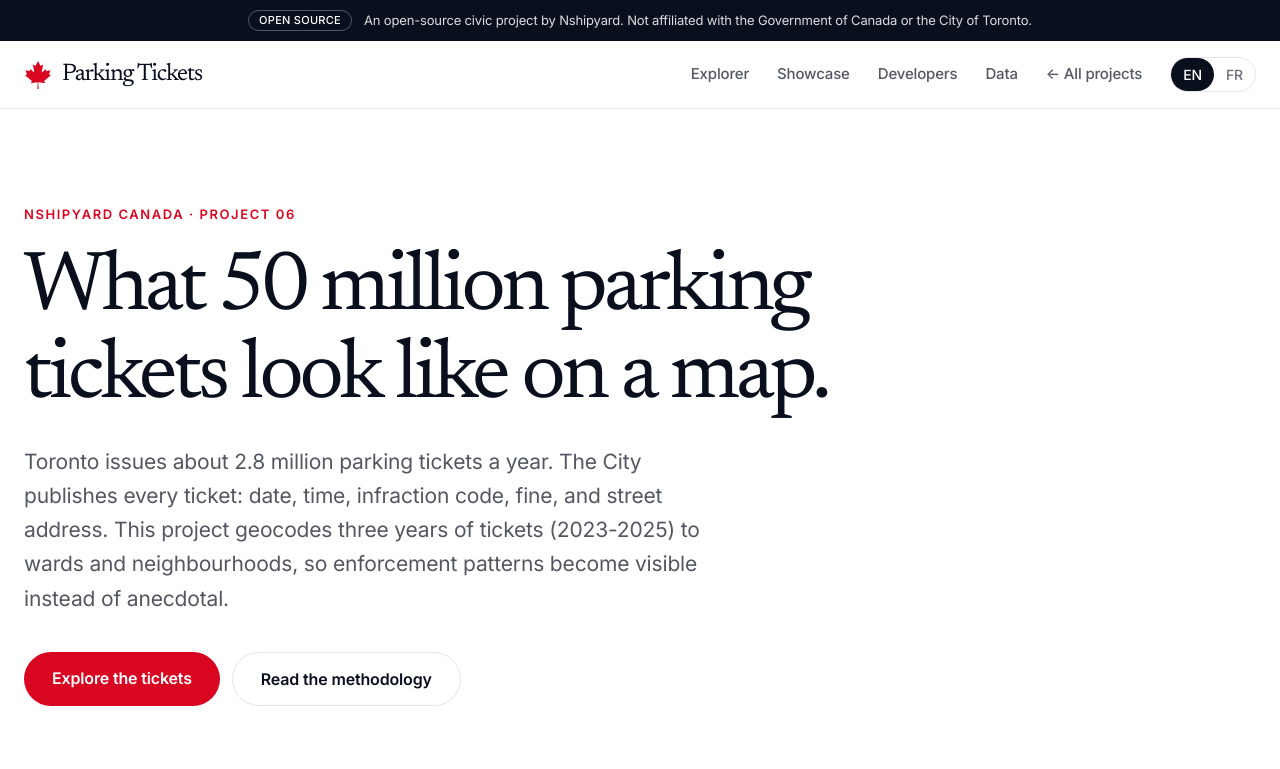
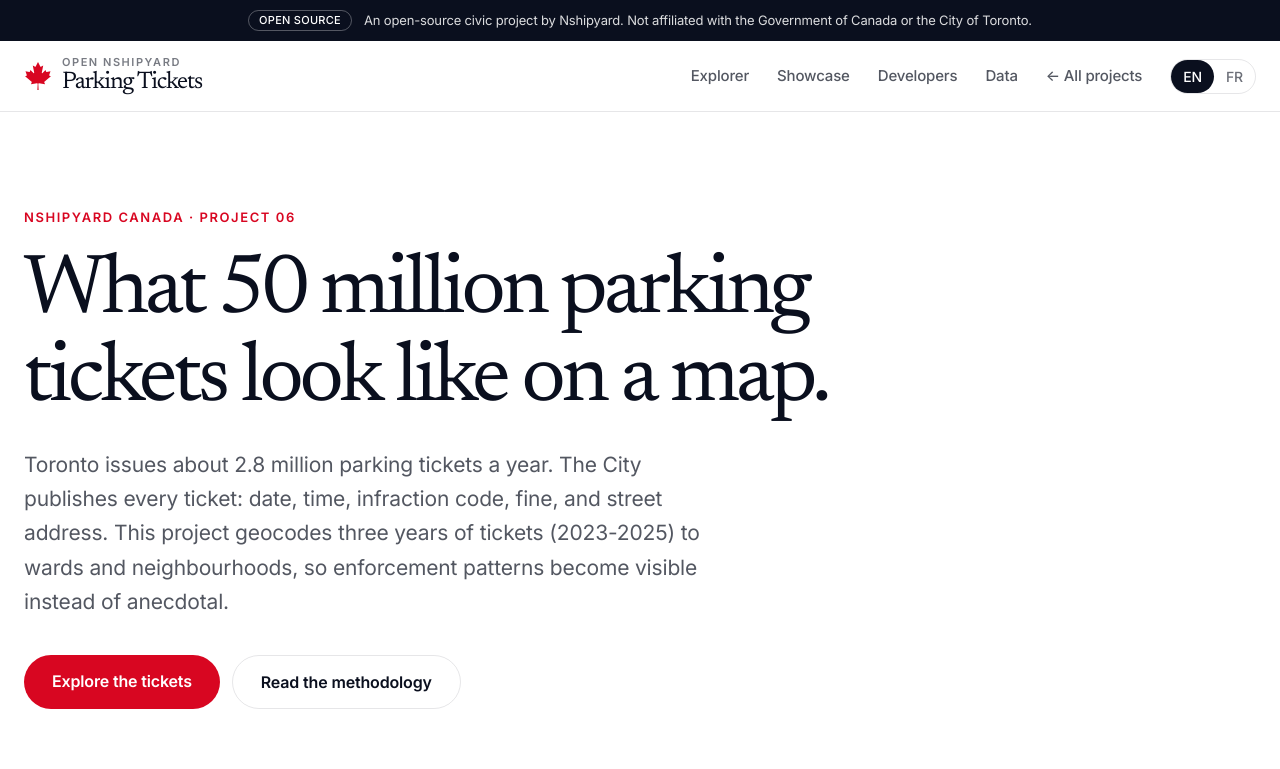
Before and after one commit to Nshipyard/toronto-parking-tickets-geocoded, a Next.js app: page / in a window 1280 px wide. Shown: the top 769 px of the page. Built offline with nearby package versions, Linux system fonts and the light colour scheme.

Commit message:
Header eyebrow 'Open Nshipyard' above project title; footer wordmark 'Nshipyard' -> 'Open Nshipyard'

```diff
--- a/src/components/chrome.tsx
+++ b/src/components/chrome.tsx
@@ -1,6 +1,6 @@
 "use client";
 
-import { useState, useEffect } from "react";
+import { useState } from "react";
 import { useLang } from "@/i18n";
 import MapleLeaf from "./MapleLeaf";
 
@@ -21,23 +21,6 @@
 export function Nav() {
   const { t, lang, setLang } = useLang();
   const [open, setOpen] = useState(false);
-  const [scrolled, setScrolled] = useState(false);
-
-  useEffect(() => {
-    const onScroll = () => setScrolled(window.scrollY > 8);
-    onScroll();
-    window.addEventListener("scroll", onScroll, { passive: true });
-    return () => window.removeEventListener("scroll", onScroll);
-  }, []);
-
-  useEffect(() => {
-    if (!open) return;
-    const onKey = (e: KeyboardEvent) => {
-      if (e.key === "Escape") setOpen(false);
-    };
-    window.addEventListener("keydown", onKey);
-    return () => window.removeEventListener("keydown", onKey);
-  }, [open]);
   const links = [
     { href: "#explorer", label: t.nav.explorer },
     { href: "#showcase", label: t.nav.showcase },
@@ -45,15 +28,11 @@
     { href: "#data", label: t.nav.data },
   ];
   return (
-    <header
-      className={`sticky top-0 z-50 border-b border-line bg-paper/90 backdrop-blur transition-shadow ${
-        scrolled ? "shadow-[0_12px_32px_rgba(10,15,30,0.10)]" : ""
-      }`}
-    >
+    <header className="border-b border-line bg-paper/90 backdrop-blur">
       <div className="mx-auto flex max-w-[1392px] items-center justify-between px-6 py-4">
         <a href="#top" className="flex items-center gap-2.5">
           <MapleLeaf className="h-7 w-7 text-canada" />
-          <span className="display text-[24px]">Parking Tickets</span>
+          <span className="flex flex-col gap-[2px] leading-none"><span className="text-[11px] font-semibold uppercase tracking-[0.14em] text-ink/55">Open Nshipyard</span><span className="display text-[24px]">Parking Tickets</span></span>
         </a>
         <nav className="hidden items-center gap-7 md:flex">
           {links.map((l) => (
@@ -89,7 +68,7 @@
         </button>
       </div>
       {open && (
-        <div className="absolute inset-x-0 top-full border-b border-line bg-paper/95 px-6 py-4 shadow-[0_24px_48px_rgba(10,15,30,0.12)] backdrop-blur md:hidden">
+        <div className="border-t border-line px-6 py-4 md:hidden">
           <div className="flex flex-col gap-3">
             {links.map((l) => (
               <a key={l.href} href={l.href} onClick={() => setOpen(false)} className="text-[16px] font-medium">
@@ -113,7 +92,7 @@
       <div className="mx-auto max-w-[1392px] border-t border-line px-6 py-12">
         <div className="flex items-center gap-2.5">
           <MapleLeaf className="h-6 w-6 text-canada" />
-          <span className="display text-[22px]">Nshipyard</span>
+          <span className="display text-[22px]">Open Nshipyard</span>
         </div>
         <p className="mt-6 max-w-[640px] text-[14px] leading-relaxed text-ink/55">{t.footer.line}</p>
         <p className="mt-2 max-w-[640px] text-[14px] text-ink/55">{t.footer.sources}</p>
```
